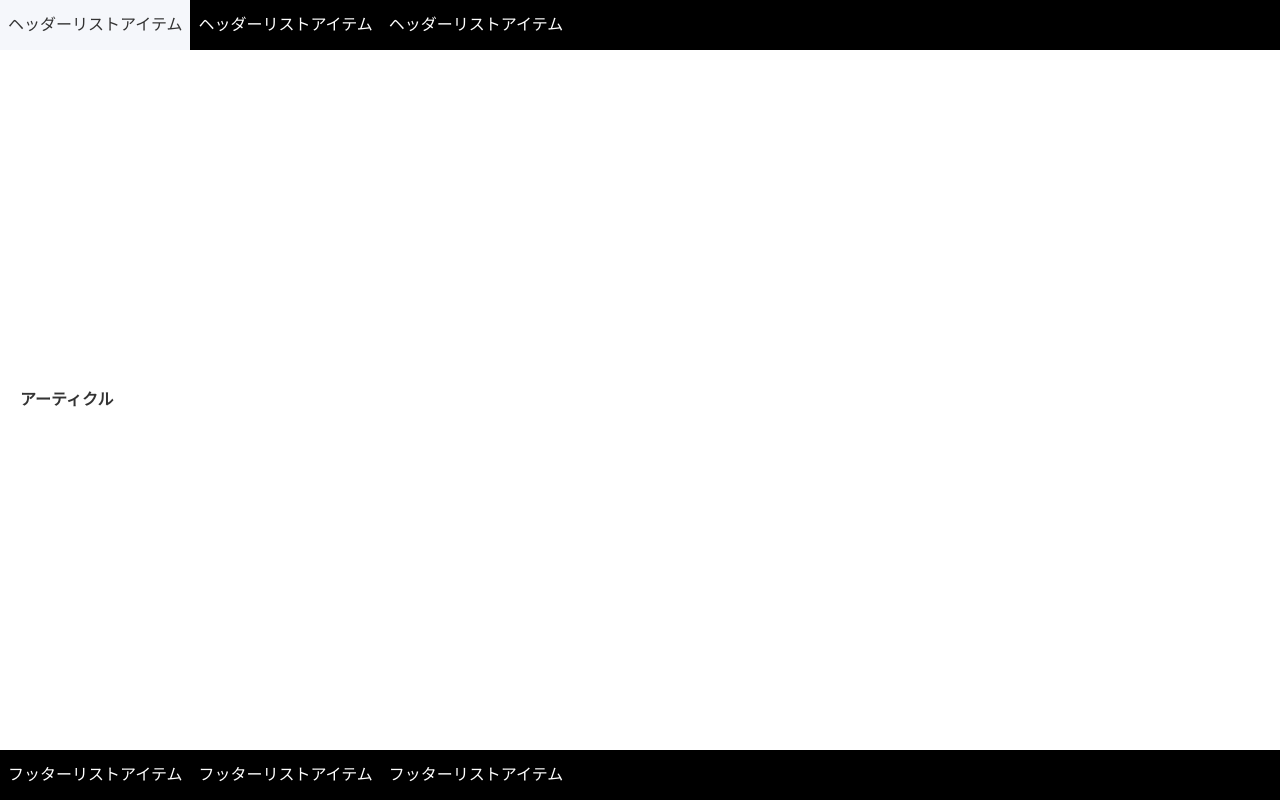
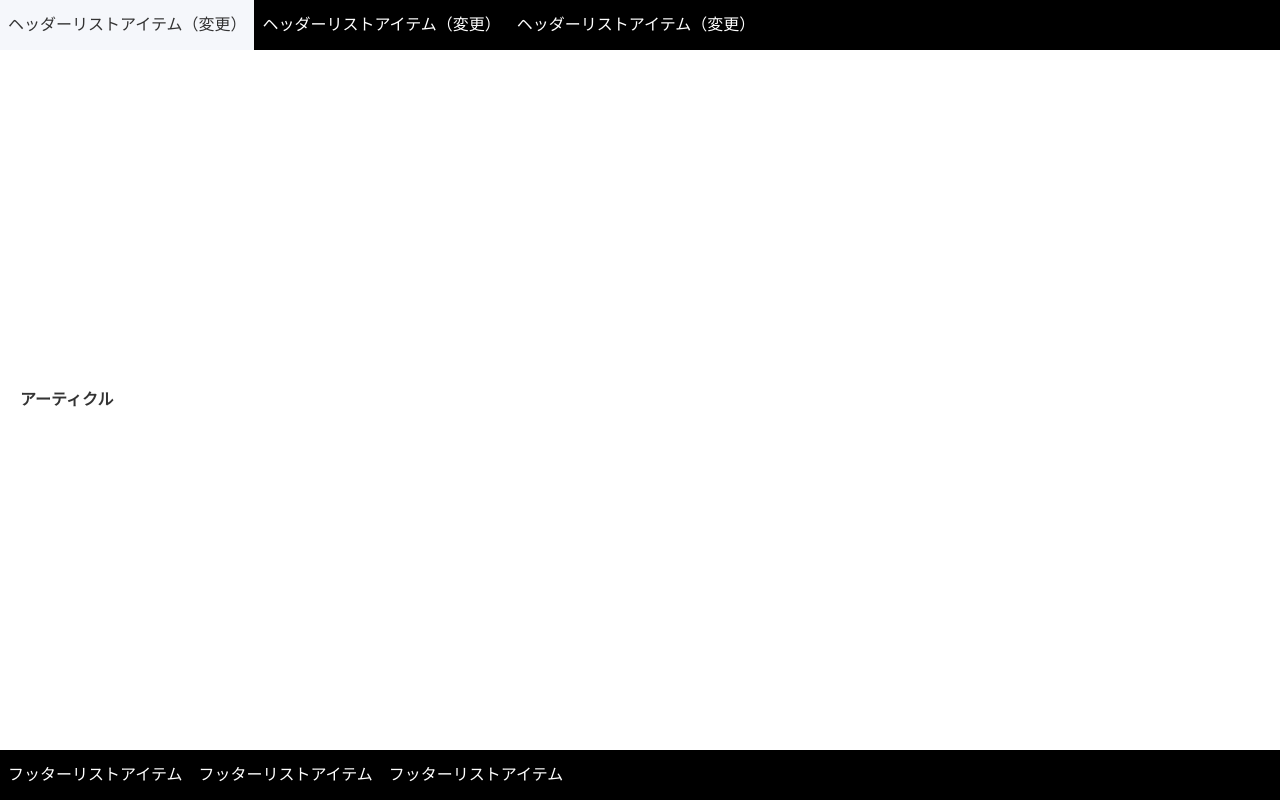
Before and after one commit to koji-001/vite, a website built with Vite: page index.html in a window 1280 px wide. Built offline with nearby package versions, Linux system fonts and the light colour scheme.

Commit message:
Update index.html

```diff
--- a/index.html
+++ b/index.html
@@ -11,13 +11,13 @@
       <nav class="p-header-navigation">
         <ul class="p-header-navigation__list">
           <li class="p-header-navigation__item">
-            <a class="p-header-navigation__link" href="#"> ヘッダーリストアイテム </a>
+            <a class="p-header-navigation__link" href="#"> ヘッダーリストアイテム（変更） </a>
           </li>
           <li class="p-header-navigation__item">
-            <a class="p-header-navigation__link" href="#"> ヘッダーリストアイテム </a>
+            <a class="p-header-navigation__link" href="#"> ヘッダーリストアイテム（変更） </a>
           </li>
           <li class="p-header-navigation__item">
-            <a class="p-header-navigation__link" href="#"> ヘッダーリストアイテム </a>
+            <a class="p-header-navigation__link" href="#"> ヘッダーリストアイテム（変更） </a>
           </li>
         </ul>
       </nav>
```
